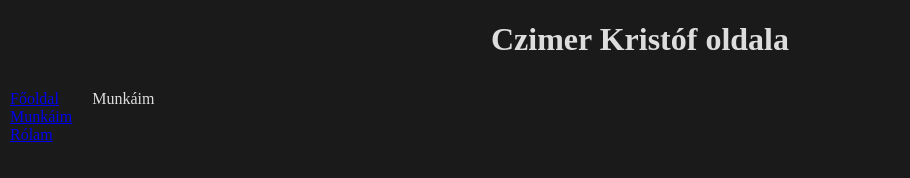
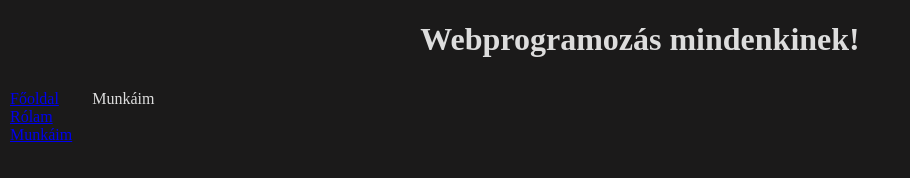
Before and after one commit to czimerk/web-part2-htmlJsCss, a website: page public/works.html in a window 1280 px wide. Shown: the whole page, without its empty margins (0-910 px from the left). Drawn offline with Linux system fonts and the light colour scheme.

Commit message:
nav links with javascript

```diff
--- a/public/main.css
+++ b/public/main.css
@@ -19,6 +19,8 @@ h1 {
 }
 
 .left-pane{
+    display:flex;
+    flex-flow:column;
     flex: 0 0 60px;
     padding:10px;
 }
--- a/public/main.js
+++ b/public/main.js
@@ -0,0 +1,19 @@
+var headlineTextElement = document.getElementById("headline-text");
+headlineTextElement.innerHTML = "Webprogramozás mindenkinek!";
+
+var homeLink = document.createElement("a");
+var aboutMeLink = document.createElement("a");
+var worksLink = document.createElement("a");
+
+homeLink.setAttribute("href", "index.html");
+aboutMeLink.setAttribute("href", "aboutme.html");
+worksLink.setAttribute("href", "works.html");
+
+homeLink.innerHTML = "Főoldal";
+aboutMeLink.innerHTML = "Rólam";
+worksLink.innerHTML = "Munkáim";
+
+var navigationBar = document.getElementById("navigation-bar");
+navigationBar.appendChild(homeLink);
+navigationBar.appendChild(aboutMeLink);
+navigationBar.appendChild(worksLink);
--- a/public/works.html
+++ b/public/works.html
@@ -7,23 +7,20 @@
     <meta http-equiv="X-UA-Compatible" content="ie=edge">
     <title>Portfolio</title>
     <link rel="stylesheet" href="main.css">
-    <script src="main.js"></script>
 </head>
 
 <body>
     <div class="header">
-        <h1 id="header">Czimer Kristóf oldala</h1>
+        <h1 id="headline-text"></h1>
     </div>
     <div class="page-content">
-        <div class="left-pane">
-            <a href="index.html">Főoldal</a>
-            <a href="works.html">Munkáim</a>
-            <a href="aboutme.html">Rólam</a>
+        <div id="navigation-bar" class="left-pane">
         </div>
         <div class="content">
             Munkáim
         </div>
     </div>
+    <script src="main.js"></script>
 </body>
 
 </html>
```
Also changed, not shown: public/aboutme.html (+3 -6 lines), public/index.html (+4 -6 lines).
